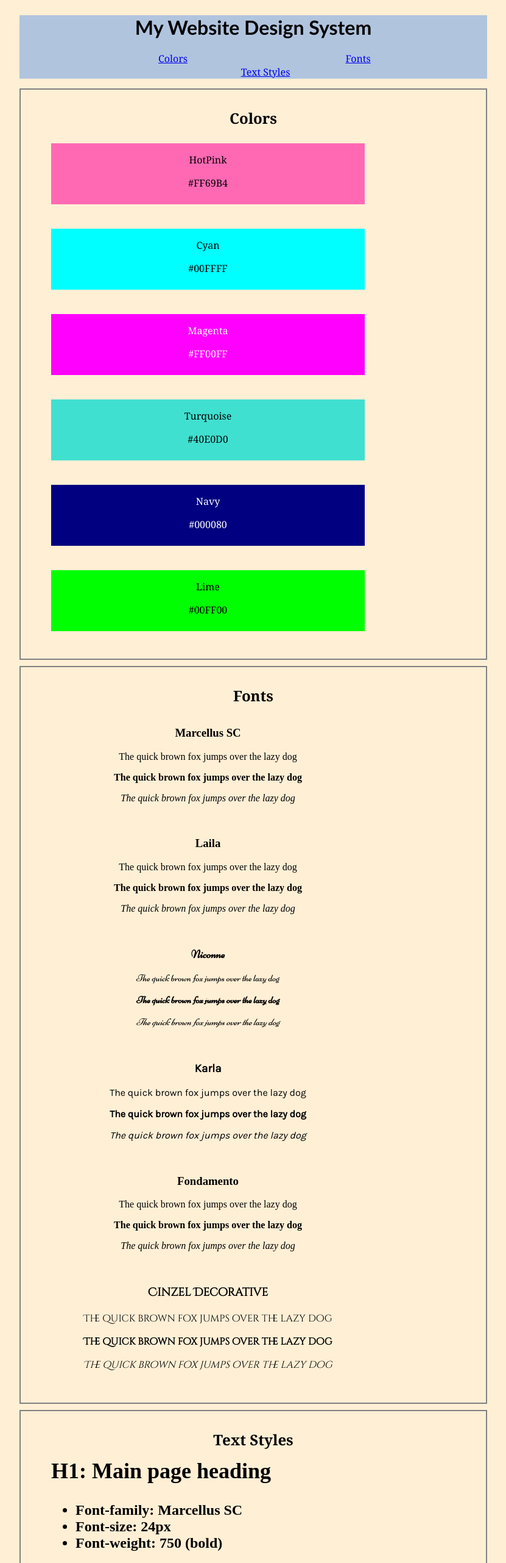
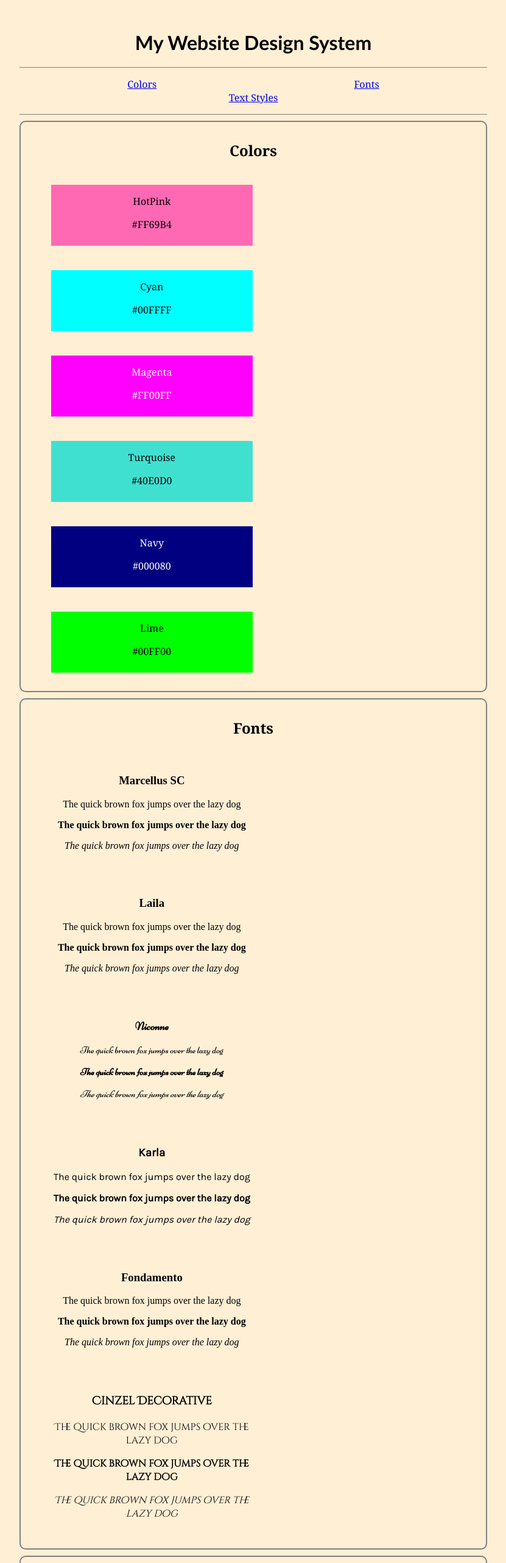
Before and after one commit to n-ii-ma/WDS, a plain HTML site: page index.html in a window 1280 px wide. Shown: the top 2563 px of the page at 61% size, without its empty margins (224-1055 px from the left). Drawn offline with Linux system fonts and the light colour scheme; a web font is replaced by a local one.

Commit message:
Final Edits

```diff
--- a/index.html
+++ b/index.html
@@ -26,83 +26,83 @@
         <header>
             <h1 class="heading">My Website Design System</h1>
             <nav>
-                <ul>
-                    <li><a href="#colors">Colors</a></li>
-                    <li><a href="#fonts">Fonts</a></li>
-                    <li><a href="#text-styles">Text Styles</a></li>
-                </ul>
+            <ul>
+                <li><a href="#colors">Colors</a></li>
+                <li><a href="#fonts">Fonts</a></li>
+                <li><a href="#text-styles">Text Styles</a></li>
+            </ul>
             </nav>
         </header>
         <main>
-            <section class="colors-border">
+            <section class="border">
                 <h2 id="colors" class="colors-header">Colors</h2>
-                <div class="color-boxes hotpink">
+                <div class="boxes hotpink">
                     <p class="hotpink-text">HotPink</p>
                     <p class="hotpink-text">#FF69B4</p>
                 </div>
-                <div class="color-boxes cyan">
+                <div class="boxes cyan">
                     <p class="cyan-text-">Cyan</p>
                     <p class="cyan-text">#00FFFF</p>
                 </div>
-                <div class="color-boxes magenta">
+                <div class="boxes magenta">
                     <p class="magenta-text">Magenta</p>
                     <p class="magenta-text">#FF00FF</p>
                 </div>
-                <div class="color-boxes turquoise">
+                <div class="boxes turquoise">
                     <p class="turquoise-text">Turquoise</p>
                     <p class="turquoise-text">#40E0D0</p>
                 </div>
-                <div class="color-boxes navy">
+                <div class="boxes navy">
                     <p class="navy-text">Navy</p>
                     <p class="navy-text">#000080</p>
                 </div>
-                <div class="color-boxes lime">
+                <div class="boxes lime">
                     <p class="lime-text">Lime</p>
                     <p class="lime-text">#00FF00</p>
                 </div>
             </section>
-            <section class="fonts-border">
+            <section class="border">
                 <h2 id="fonts" class="fonts-header">Fonts</h2>
-                <div class="font-boxes marcellus-sc">
+                <div class="boxes marcellus-sc">
                     <h3 class="marcellus-sc-text">Marcellus SC</h3>
                     <p class="regular">The quick brown fox jumps over the lazy dog</p>
                     <p class="bold">The quick brown fox jumps over the lazy dog</p>
                     <p class="italic">The quick brown fox jumps over the lazy dog</p>
                 </div>
-                <div class="font-boxes laila">
+                <div class="boxes laila">
                     <h3 class="laila-text">Laila</h3>
                     <p class="regular">The quick brown fox jumps over the lazy dog</p>
                     <p class="bold">The quick brown fox jumps over the lazy dog</p>
                     <p class="italic">The quick brown fox jumps over the lazy dog</p>
                 </div>
-                <div class="font-boxes niconne">
+                <div class="boxes niconne">
                     <h3 class="niconne-text">Niconne</h3>
                     <p class="regular">The quick brown fox jumps over the lazy dog</p>
                     <p class="bold">The quick brown fox jumps over the lazy dog</p>
                     <p class="italic">The quick brown fox jumps over the lazy dog</p>
                 </div>
-                <div class="font-boxes karla">
+                <div class="boxes karla">
                     <h3 class="karla-text">Karla</h3>
                     <p class="regular">The quick brown fox jumps over the lazy dog</p>
                     <p class="bold">The quick brown fox jumps over the lazy dog</p>
                     <p class="italic">The quick brown fox jumps over the lazy dog</p>
                 </div>
-                <div class="font-boxes fondamento">
+                <div class="boxes fondamento">
                     <h3 class="fondamento-text">Fondamento</h3>
                     <p class="regular">The quick brown fox jumps over the lazy dog</p>
                     <p class="bold">The quick brown fox jumps over the lazy dog</p>
                     <p class="italic">The quick brown fox jumps over the lazy dog</p>
                 </div>
-                <div class="font-boxes cinzel-decorative">
+                <div class="boxes cinzel-decorative">
                     <h3 class="cinzel-decorative-text">Cinzel Decorative</h3>
                     <p class="regular">The quick brown fox jumps over the lazy dog</p>
                     <p class="bold">The quick brown fox jumps over the lazy dog</p>
                     <p class="italic">The quick brown fox jumps over the lazy dog</p>
                 </div>
             </section>
-            <section class="text-styles-border">
+            <section class="border">
                 <h2 id="text-styles" class="text-styles-header">Text Styles</h2>
-                <div class="text-style-boxes heading1">
+                <div class="heading1">
                     <h1 class="text-styles-heading1">H1: Main page heading</h1>
                     <ul>
                         <li>Font-family: Marcellus SC</li>
@@ -110,7 +110,7 @@
                         <li>Font-weight: 750 (bold)</li>
                     </ul>
                 </div>
-                <div class="text-style-boxes heading2">
+                <div class="heading2">
                     <h2>H2: Subheading</h2>
                     <ul>
                         <li>Font-family: Laila</li>
@@ -118,7 +118,7 @@
                         <li>Font-weight: 600</li>
                     </ul>
                 </div>
-                <div class="text-style-boxes heading3">
+                <div class="heading3">
                     <h3>H3: Subheading</h3>
                     <ul>
                         <li>Font-family: Niconne</li>
@@ -126,7 +126,7 @@
                         <li>Font-weight: 500</li>
                     </ul>
                 </div>
-                <div class="text-style-boxes heading4">
+                <div class="heading4">
                     <h4>H4: Subheading</h4>
                     <ul>
                         <li>Font-family: karla</li>
@@ -134,7 +134,7 @@
                         <li>Font-weight: 450</li>
                     </ul>
                 </div>
-                <div class="text-style-boxes paragraph">
+                <div class="paragraph">
                     <p>P: Paragraph text</p>
                     <ul>
                         <li>Font-family: Fondamento</li>
@@ -142,7 +142,7 @@
                         <li>Font-weight: 400</li>
                     </ul>
                 </div>
-                <div class="text-style-boxes foot">
+                <div class="foot">
                     <footer>Footer: Footer of the page</footer>
                     <ul>
                         <li>Font-family: Cinzel Decorative</li>
--- a/styles/main.css
+++ b/styles/main.css
@@ -2,46 +2,47 @@ body {
     font-family: Georgia, 'Times New Roman', Times, serif;
     margin: 0 20%;
     background-color:papayawhip;
+    box-sizing: content-box;
 }
 
 .heading {
     font-family: 'Trebuchet MS';
-    margin-top: 25px;
+    margin-top: 50px;
     text-align: center;
 }
 
-header {
-    background-color:lightsteelblue;
+nav {
+    border: 1px solid gray;
+    border-width: 1px 0;
 }
 
-nav {
+nav ul {
+    padding: 0;
     text-align: center;
 }
 
-nav li {
+nav ul li {
     display: inline-block;
-    width: 200px;
-    margin: 0 50px;
+    margin: 0 160px;
+}
+
+.border {
+    border: 2px solid gray;
+    padding: 10px 50px;
+    margin: 10px auto;
+    border-radius: 10px;
+}
+
+.boxes {
+    display: inline-block;
+    text-align: center;
+    width: 49.8%;
+    min-height: 100px;
+    margin: 20px auto;
 }
 
 .colors-header {
     text-align: center;
-}
-
-.colors-border {
-    border: 2px solid gray;
-    padding: 10px 50px;
-    margin: 10px auto;
-}
-
-.color-boxes {
-    display: inline-block;
-    text-align: center;
-    width: 515px;
-    min-height: 100px;
-    margin: 20px auto;
-    position: relative;
-    bottom: 15px;
 }
 
 .hotpink {
@@ -74,24 +75,8 @@ nav li {
     color: black;
 }
 
-.fonts-border {
-    border: 2px solid gray;
-    padding: 10px 50px;
-    margin: 10px auto;
-}
-
 .fonts-header {
     text-align: center;
-}
-
-.font-boxes {
-    display: inline-block;
-    text-align: center;
-    width: 515px;
-    min-height: 100px;
-    margin: 10px auto;
-    position: relative;
-    bottom: 15px;
 }
 
 .marcellus-sc {
@@ -126,19 +111,8 @@ nav li {
     font-style: italic;
 }
 
-.text-styles-border {
-    border: 2px solid gray;
-    padding: 10px 50px;
-    margin: 10px auto;
-}
-
 .text-styles-header {
     text-align: center;
-}
-
-.text-style-boxes {
-    position: relative;
-    bottom: 15px;
 }
 
 .heading1 {
```
